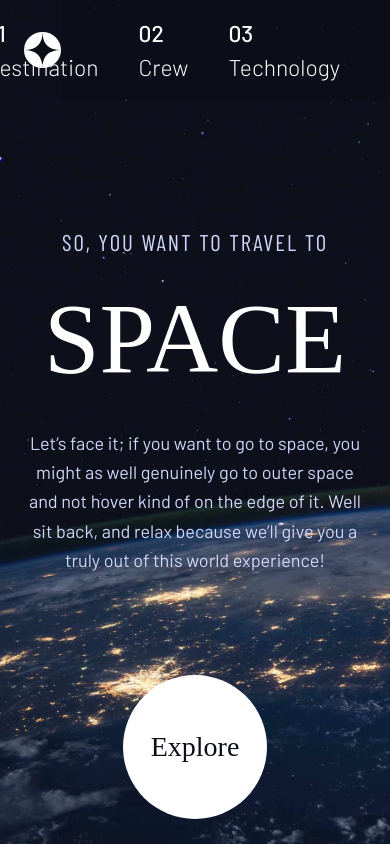
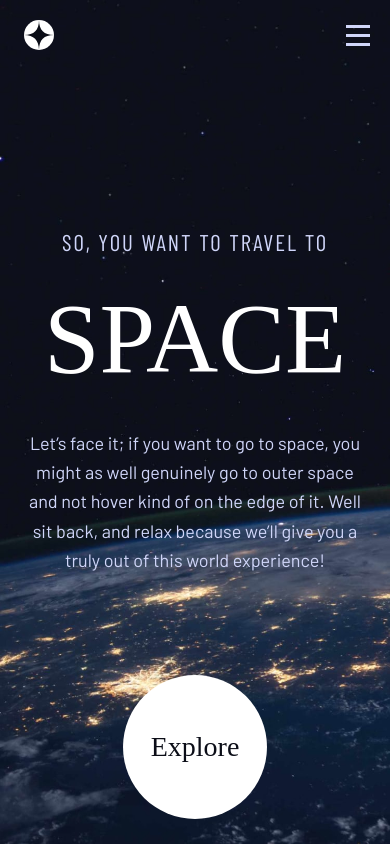
Before and after one commit to ayezabashir/space-tourism-website, a React (Vite) app: page / in a window 390 px wide. Built offline with nearby package versions, Linux system fonts and the light colour scheme; a web font is replaced by a local one.

Commit message:
mobiile header

```diff
--- a/src/components/Header.jsx
+++ b/src/components/Header.jsx
@@ -1,21 +1,40 @@
 import { useNavigate } from "react-router-dom"
 import logo from "/src/assets/shared/logo.svg"
 import NavItems from "./NavItems";
-// import menuicon from "/src/assets/icon-hamburger.svg";
-// import closeicon from "/src/assets/icon-close.svg";
+import menuicon from "/src/assets/shared/icon-hamburger.svg";
+import closeicon from "/src/assets/shared/icon-close.svg";
+import { useState } from "react";
 
 const Header = () => {
+    const [openSideBar, setOpenSideBar] = useState(false);
     const nav = useNavigate();
     return (
         <header className='container fixed top-0 left-0 right-0'>
-            <nav className="flex justify-between items-center xl:py-30 pl-24">
-                <picture onClick={()=>nav("/")}>
-                    <img className="cursor-pointer transform hover:rotate-180 duration-300 ease-in-out" src={logo} alt="" />
+            <nav className="mt-20 md:mt-0 flex justify-between items-center xl:py-30 pl-24">
+                <picture onClick={() => nav("/")}>
+                    <img className="w-30 md:w-50 cursor-pointer transform hover:rotate-180 duration-300 ease-in-out" src={logo} alt="" />
                 </picture>
-                <div className="w-[90%] xl:w-[60%] h-100 flex justify-end bg-darkblue/50 ">
+                <div className="hidden w-[90%] xl:w-[60%] h-100 md:flex justify-end  backdrop-blur-xl ">
                     <div className="flex items-center justify-between gap-40 px-50 font-barlow font-light text-md">
                         <NavItems />
                     </div>
+                </div>
+                <div className="block relative md:hidden">
+                    <picture onClick={() => setOpenSideBar(true)}>
+                        <img className="cursor-pointer mr-20" src={menuicon} alt="Menu Icon" />
+                    </picture>
+                    {
+                        openSideBar && <div className="absolute right-0 top-0 h-screen min-w-250 backdrop-blur-xl">
+                            <div className="py-0">
+                                <picture className="flex justify-end" onClick={() => setOpenSideBar(false)}>
+                                    <img className="cursor-pointer mr-20" src={closeicon} alt="Close Icon" />
+                                </picture>
+                                <div className="flex flex-col gap-40 p-20 mt-50">
+                                    <NavItems />
+                                </div>
+                            </div>
+                        </div>
+                    }
                 </div>
             </nav>
         </header>
```
